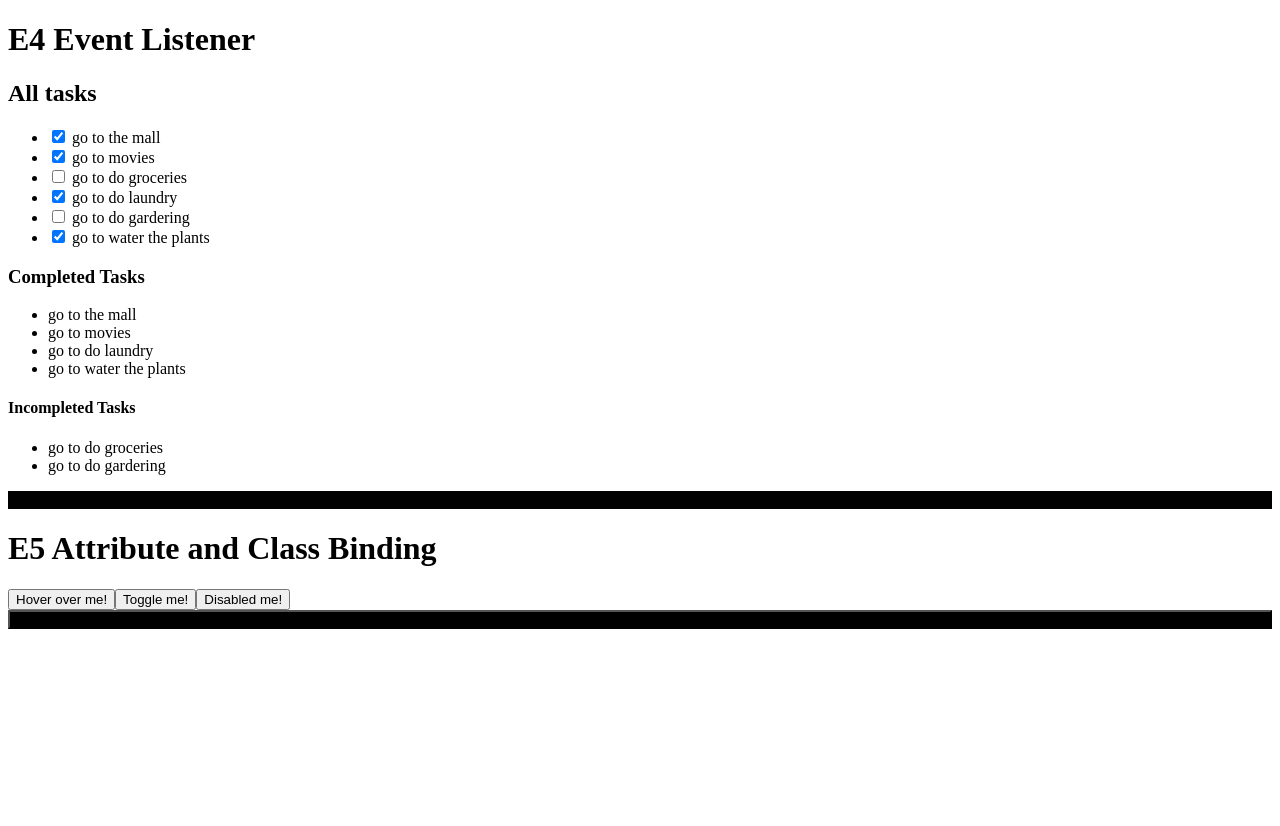
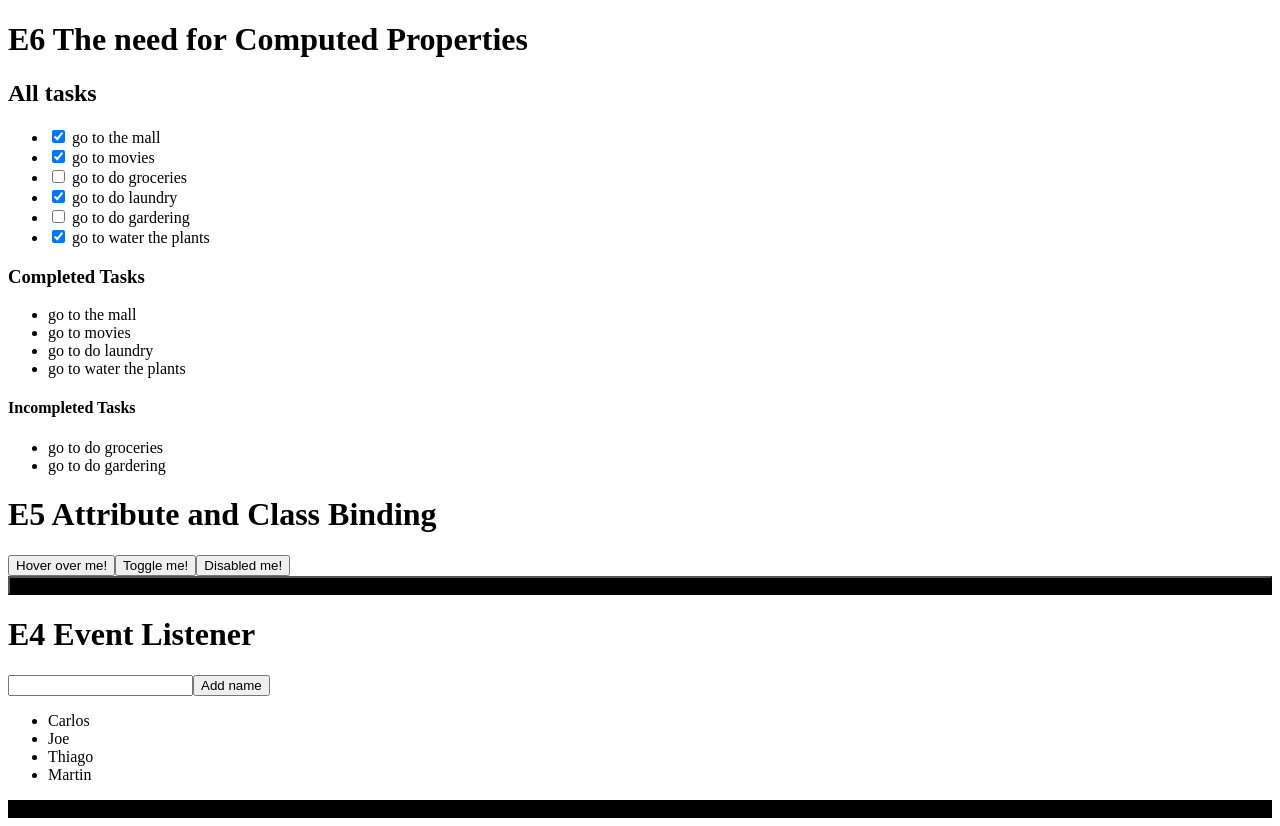
Before and after one commit to c-zab/Laravel_Vue, a Vue app: page / in a window 1280 px wide. Before the commit the page ends 800 px from the top, so only its background shows below. Built offline with nearby package versions, Linux system fonts and the light colour scheme.

Commit message:
E6 The need for Computed Properties

```diff
--- a/src/App.vue
+++ b/src/App.vue
@@ -1,22 +1,26 @@
 <template>
   <div id="app">
-    <EventListener :tasks="tasks" />
+    <ComputedProperties :tasks="tasks" />
     <AttributeClassBinding />
+    <EventListener />
   </div>
 </template>
 
 <script>
 import EventListener from './components/EventListener.vue'
 import AttributeClassBinding from './components/AttributeClassBinding.vue'
+import ComputedProperties from './components/ComputedProperties.vue'
 
 export default {
 	name: 'App',
 	components: {
 		EventListener,
-		AttributeClassBinding
+		AttributeClassBinding,
+		ComputedProperties
 	},
-	data: function() {
+	data() {
 		return {
+
 			tasks:[
 				{id: 1, description: "go to the mall", completed: true},
 				{id: 2, description: "go to movies", completed: true},
--- a/src/components/AttributeClassBinding.vue
+++ b/src/components/AttributeClassBinding.vue
@@ -25,7 +25,7 @@
 <script>
 export default {
 	name: "AttributeClassBinding",
-	data: function() {
+	data() {
 		return {
 			title: "I am a title",
 			isLoading: false,
--- /dev/null
+++ b/src/components/ComputedProperties.vue
@@ -0,0 +1,60 @@
+<template>
+  <div>
+    <h1>E6 The need for Computed Properties</h1>
+    <h2>All tasks</h2>
+    <ul>
+      <li
+        v-for="task in tasks"
+        :key="task.id"
+      >
+        <input
+          id="checkbox"
+          v-model="task.completed"
+          type="checkbox"
+        >
+        <label for="checkbox"> {{ task.description }}</label>
+      </li>
+    </ul>
+    <h3>Completed Tasks</h3>
+    <ul>
+      <li
+        v-for="task in completedTasks"
+        :key="task.id"
+        v-text="task.description"
+      />
+    </ul>
+    <h4>Incompleted Tasks</h4>
+    <ul>
+      <li
+        v-for="task in incompletedTasks"
+        :key="task.id"
+        v-text="task.description"
+      />
+    </ul>
+  </div>
+</template>
+
+<script>
+export default {
+	name: 'ComputedProperties',
+	props:{
+		tasks: {
+			type: Array,
+			required: true
+		}
+	},
+	data() {
+		return {
+
+		};
+	},
+	computed: {
+		completedTasks(){
+			return this.tasks.filter(task=> task.completed);
+		},
+		incompletedTasks(){
+			return this.tasks.filter(task=> ! task.completed)
+		}
+	}
+}
+</script>
--- a/src/components/EventListener.vue
+++ b/src/components/EventListener.vue
@@ -1,34 +1,18 @@
 <template>
   <div>
     <h1>E4 Event Listener</h1>
-    <h2>All tasks</h2>
+    <input
+      v-model="newName"
+      type="text"
+    >
+    <button @click="AddName">
+      Add name
+    </button>
     <ul>
       <li
-        v-for="task in tasks"
-        :key="task.id"
-      >
-        <input
-          id="checkbox"
-          v-model="task.completed"
-          type="checkbox"
-        >
-        <label for="checkbox"> {{ task.description }}</label>
-      </li>
-    </ul>
-    <h3>Completed Tasks</h3>
-    <ul>
-      <li
-        v-for="task in completedTasks"
-        :key="task.id"
-        v-text="task.description"
-      />
-    </ul>
-    <h4>Incompleted Tasks</h4>
-    <ul>
-      <li
-        v-for="task in incompletedTasks"
-        :key="task.id"
-        v-text="task.description"
+        v-for="name in names"
+        :key="name"
+        v-text="name"
       />
     </ul>
     <div id="break">
@@ -40,24 +24,18 @@
 <script>
 export default {
 	name: 'EventListener',
-	props:{
-		tasks: {
-			type: Array,
-			required: true
+	data(){
+		return {
+			newName: '',
+			names: ['Carlos', 'Joe', 'Thiago', 'Martin']
 		}
 	},
-	data:function() {
-		return {
-
-		};
-	},
-	computed: {
-		completedTasks(){
-			return this.tasks.filter(task=> task.completed);
-		},
-		incompletedTasks(){
-			return this.tasks.filter(task=> ! task.completed)
+	methods:{
+		AddName(){
+			this.names.push(this.newName);
+			this.newName = ""
 		}
 	}
+
 }
 </script>
```
